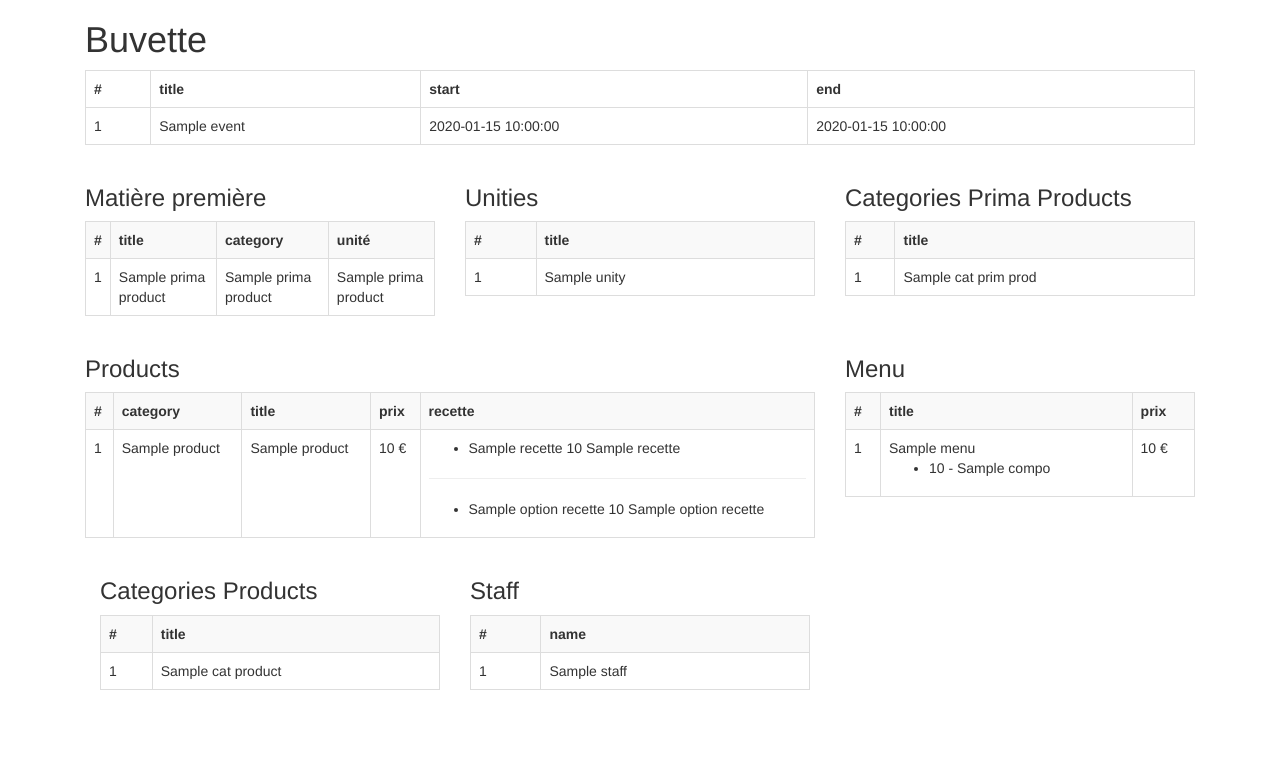
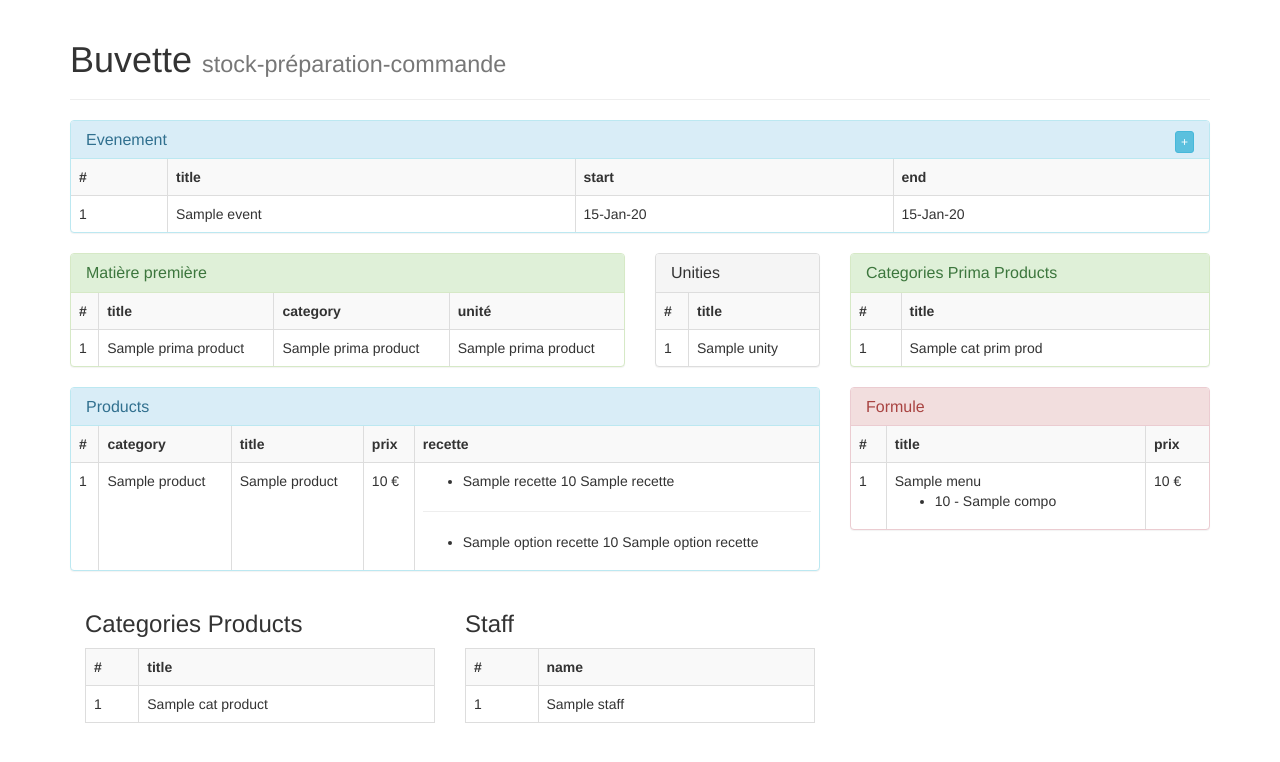
Before and after one commit to Raulnet/buvette, a PHP site: template views/index.html.twig in a window 1280 px wide. Shown: the top 762 px of the page. Run offline with PHP 8.4, Linux system fonts and the light colour scheme; the template is opened without the code that fills it: most values are stand-ins (such as "Sample title", 1, 10 or a date in 2020); some libraries are stand-ins or nearby versions.

Commit message:
premier integration

```diff
--- a/app/routes/home_routes.php
+++ b/app/routes/home_routes.php
@@ -11,4 +11,9 @@ $home = $app['controllers_factory'];
 /* Route Home */
 $home->get('/', "buvette\Controller\HomeController::indexAction")->bind('home');
 
+
+/* Ajax Route */
+$home->post('/ajaxRq', "buvette\Controller\HomeController::ajaxRqAction" )->bind('ajaxRq');
+
+
 return $home;
--- a/composer.json
+++ b/composer.json
@@ -10,7 +10,8 @@
     "symfony/translation": "~2.4",
     "zendframework/zend-db": "2.*",
     "zendframework/zend-stdlib": "2.*",
-    "zendframework\/zend-eventmanager": "~2.2"
+    "zendframework\/zend-eventmanager": "~2.2",
+    "doctrine/orm": "*"
   },
   "autoload": {
     "psr-4": {"buvette\\": "src"}
--- a/views/index.html.twig
+++ b/views/index.html.twig
@@ -3,11 +3,19 @@
 
 {% block content %} {# BLOCK CONTENT #}
     {# ===== TITLE ===== #}
+    <div class="page-header">
+        <h1>Buvette
+            <small>stock-préparation-commande</small>
+        </h1>
+    </div>
+    <div class="row">
         <div class="col-md-12">
-        <h1>Buvette</h1>
+            <div class="panel panel-info">
+                <div class="panel-heading">
+                        <a href="#" class="btn btn-info btn-xs pull-right">+</a>
+                    <h3 class="panel-title">Evenement</h3>
                 </div>
-    <div class="col-md-12">
-            <table class="table table-bordered">
+                <table class="table table-bordered table-striped">
                     <tr>
                         <th>#</th>
                         <th>title</th>
@@ -18,17 +26,21 @@
                         <tr>
                             <td>{{ event.id }}</td>
                             <td>{{ event.title }}</td>
-                    <td>{{ event.dateStart}}</td>
-                    <td>{{ event.dateEnd}}</td>
+                            <td>{{ event.dateStart|date('d-M-y') }}</td>
+                            <td>{{ event.dateEnd|date('d-M-y') }}</td>
                         </tr>
                     {% endfor %}
                 </table>
             </div>
+        </div>
         <div class="col-md-12">
             <div class="row">
                 {# ===== TABLE STAFFS ===== #}
-            <div class="col-sm-4">
-                <h3>Matière première</h3>
+                <div class="col-sm-6">
+                    <div class="panel panel-success">
+                        <div class="panel-heading">
+                            <h3 class="panel-title">Matière première</h3>
+                        </div>
                         <table class="table table-bordered table-striped">
                             <tr>
                                 <th>#</th>
@@ -37,7 +49,7 @@
                                 <th>unité</th>
                             </tr>
                             {% for primProd in primaProductsData %}
-                        <tr>
+                                <tr class="title">
                                     <td>{{ primProd.id }} </td>
                                     <td>{{ primProd.title }}</td>
                                     <td>{{ primProd.catTitle }}</td>
@@ -46,9 +58,13 @@
                             {% endfor %}
                         </table>
                     </div>
+                </div>
                 {# ===== TABLE UNITIES ===== #}
-            <div class="col-sm-4">
-                <h3>Unities</h3>
+                <div class="col-sm-2">
+                    <div class="panel panel-default">
+                        <div class="panel-heading">
+                            <h3 class="panel-title">Unities</h3>
+                        </div>
                         <table class="table table-bordered table-striped">
                             <tr>
                                 <th>#</th>
@@ -62,9 +78,13 @@
                             {% endfor %}
                         </table>
                     </div>
+                </div>
                 {# ===== TABLE CATEGORIES PRIM PRODUCTS ===== #}
                 <div class="col-sm-4">
-                <h3>Categories Prima Products</h3>
+                    <div class="panel panel-success">
+                        <div class="panel-heading">
+                            <h3 class="panel-title">Categories Prima Products</h3>
+                        </div>
                         <table class="table table-bordered table-striped">
                             <tr>
                                 <th>#</th>
@@ -78,13 +98,18 @@
                             {% endfor %}
                         </table>
                     </div>
+
+                </div>
             </div>
         </div>
         <div class="col-md-12">
             <div class="row">
                 {# ===== TABLE PRODUCTs ===== #}
                 <div class="col-sm-8">
-                <h3>Products</h3>
+                    <div class="panel panel-info">
+                        <div class="panel-heading">
+                            <h3 class="panel-title">Products</h3>
+                        </div>
                         <table class="table table-bordered table-striped">
                             <tr>
                                 <th>#</th>
@@ -116,9 +141,13 @@
                             {% endfor %}
                         </table>
                     </div>
+                </div>
                 {# ===== TABLE MENU ===== #}
                 <div class="col-sm-4">
-                <h3>Menu</h3>
+                    <div class="panel panel-danger">
+                        <div class="panel-heading">
+                            <h3 class="panel-title">Formule</h3>
+                        </div>
                         <table class="table table-bordered table-striped">
                             <tr>
                                 <th>#</th>
@@ -140,6 +169,7 @@
                                 </tr>
                             {% endfor %}
                         </table>
+                    </div>
                 </div>
             </div>
             <div class="col-md-12">
@@ -179,6 +209,33 @@
                 </div>
             </div>
         </div>
+    </div>
+
+{% endblock %}{# ENDBLOCK CONTENT #}
+{% block extendScript %}
+    <script>
+
+        $('.title').click(function () {
+//var data = $(this).text();
+//
+//       alert(data);
 
 
-{% endblock %}{# ENDBLOCK CONTENT #}
+            var id = 5;
+            var title = 'paple';
+
+            $.ajax({
+                type: 'POST',
+                url: '{{ path('ajaxRq') }}',
+                data: 'id=' + id + '&title=' + title,
+                success: function (reponse) {
+
+
+                    alert(reponse);
+                }
+            })
+
+        });
+
+    </script>
+{% endblock %}
--- a/views/layout.html.twig
+++ b/views/layout.html.twig
@@ -26,6 +26,13 @@
             <script src="{{ app.request.basepath }}/lib/jquery/jquery-1.11.2.min.js"></script>
             <!-- JavaScript Boostrap plugin -->
             <script src="{{ app.request.basepath }}/lib/bootstrap/js/bootstrap.min.js"></script>
+
+
+
+
+            {% block extendScript %}
+
+            {% endblock %}
         {% endblock %}
 
     </body>
```
Also changed, not shown: src/Controller/HomeController.php (+18 -1 lines). Lines whose indentation alone changed are shown as unchanged.
